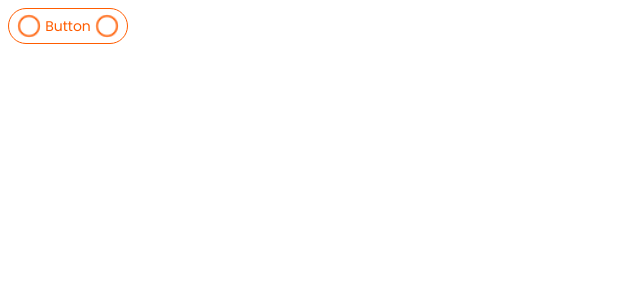
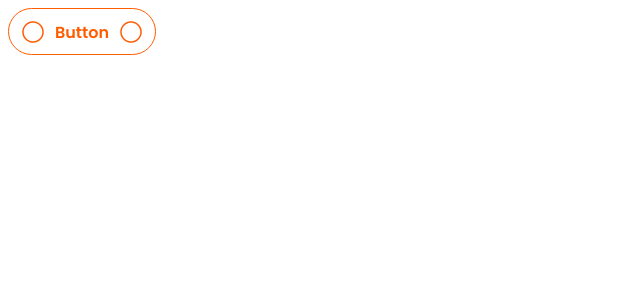
Before and after one commit to Dsenko74/cola, a React (Create React App) app: page / in a window 1280 px wide. Shown: the top 300 px of the page, without its empty margins (0-640 px from the left). Built offline with nearby package versions, Linux system fonts and the light colour scheme.

Commit message:
start create component input

```diff
--- a/src/App.js
+++ b/src/App.js
@@ -5,9 +5,9 @@ function App() {
   return (
     <>
       <Button
-        //disabled={'disabled'}
+        //disabled='disable'
         type={'outline'}
-        size={'small'}
+        size={'normal'}
         >Button</Button>
     </>
   );
```
